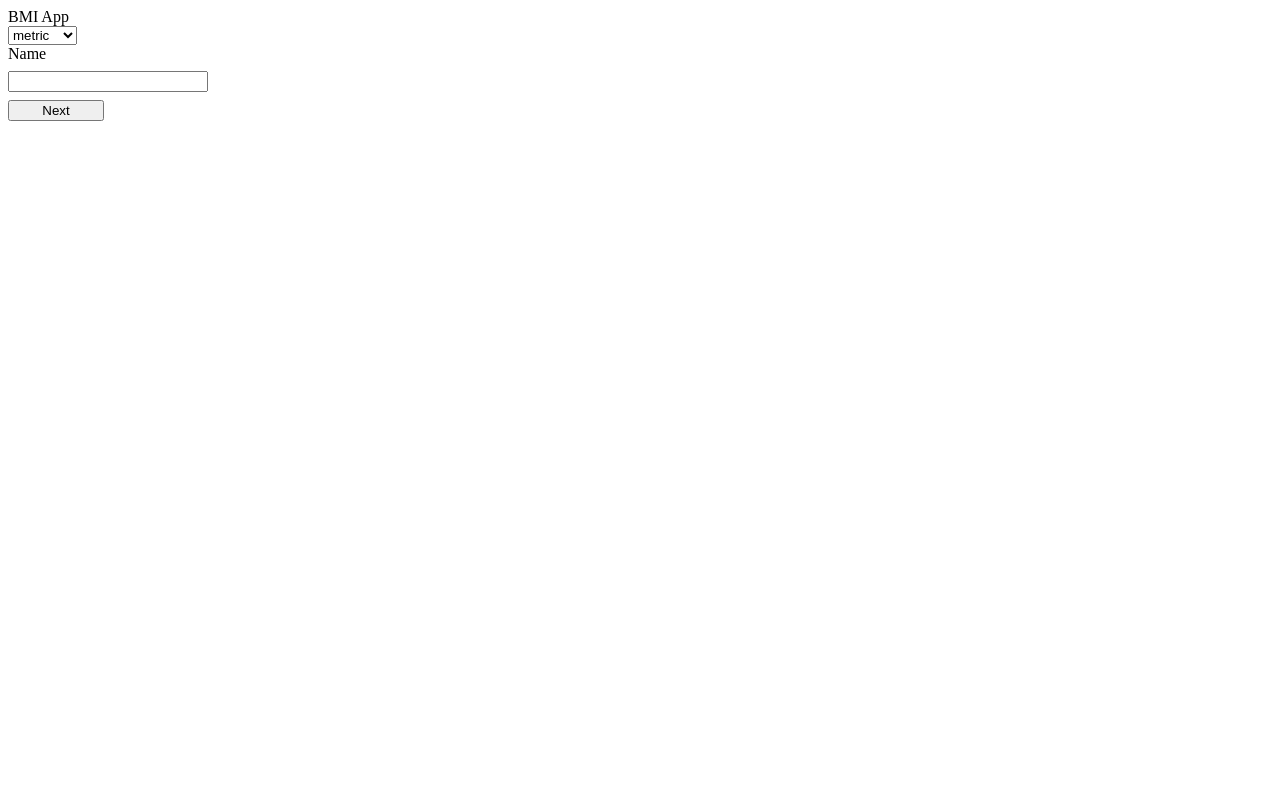
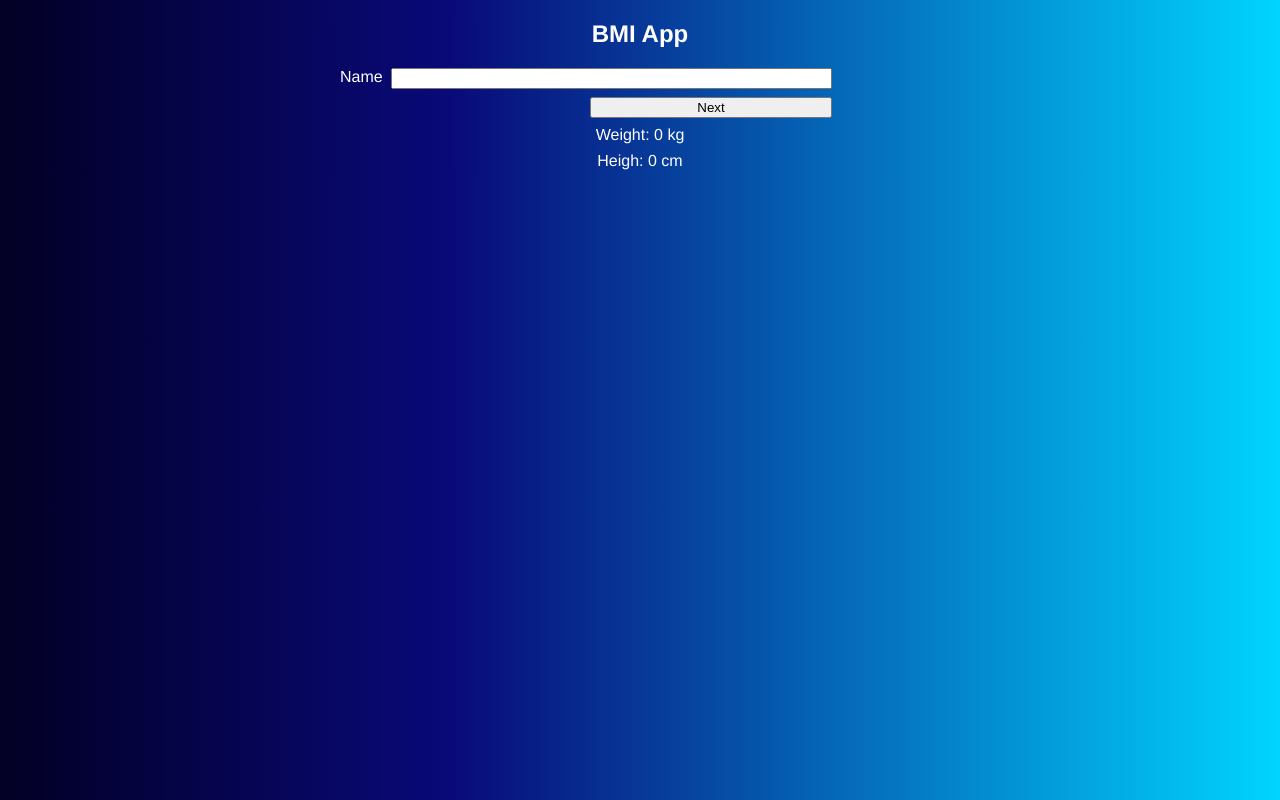
Before and after one commit to sendmenas/BMI-App, a React (Create React App) app: page / in a window 1280 px wide. Built offline with nearby package versions, Linux system fonts and the light colour scheme.

Commit message:
add styles, time tracking, count storage

```diff
--- a/src/components/App/App.css
+++ b/src/components/App/App.css
@@ -0,0 +1,43 @@
+body,
+html {
+  margin: 0;
+  padding: 0;
+  background: rgb(2, 0, 36);
+  background: linear-gradient(
+    90deg,
+    rgba(2, 0, 36, 1) 0%,
+    rgba(9, 9, 121, 1) 35%,
+    rgba(0, 212, 255, 1) 100%
+  );
+  color: white;
+  font-family: "Franklin Gothic Medium", "Arial Narrow", Arial, sans-serif;
+}
+
+.section {
+  padding: 0 80px;
+}
+
+.container {
+  margin: auto;
+  max-width: 600px;
+  display: grid;
+  grid-gap: 8px;
+}
+
+.title {
+  text-align: center;
+}
+
+.form {
+  display: grid;
+  grid-template-columns: 1fr 100px;
+  grid-gap: 8px;
+}
+
+.select {
+  align-self: flex-start;
+}
+
+.message {
+  text-align: center;
+}
--- a/src/components/App/App.tsx
+++ b/src/components/App/App.tsx
@@ -1,9 +1,18 @@
 import logo from "./logo.svg";
 import "./App.css";
-import { useState } from "react";
+import { useState, useEffect } from "react";
 import { Formik, FormikHelpers, Form, Field } from "formik";
 import { InputWrapper } from "../InputWrapper";
-import { calculateBmi, getMessage } from "../../heplers/calculateBmi";
+import { ValuesTable } from "../ValuesTable";
+import {
+  calculateBmi,
+  getMessage,
+  getTimeString,
+  updateVisitCounter,
+  getCount,
+  getHeight,
+  getWeight,
+} from "../../heplers";
 import { FormVals, System } from "./types";
 
 const initialValues = {
@@ -16,10 +25,14 @@ const initialValues = {
 export const App = () => {
   const [step, setStep] = useState(1);
   const [message, setMessage] = useState("");
+  const [time, setTime] = useState(0);
 
-  const handleNext = () => {
-    setStep((step) => step + 1);
-  };
+  useEffect(() => {
+    setTime(Date.now());
+    updateVisitCounter();
+  }, []);
+
+  const handleNext = () => setStep((step) => step + 1);
   const handleBack = () => setStep((step) => step - 1);
   const handleSubmit = (vals: FormVals, actions: FormikHelpers<FormVals>) => {
     const { name, height, weight, system } = vals;
@@ -27,6 +40,12 @@ export const App = () => {
     const bmi = calculateBmi(height, weight, system);
     setMessage(getMessage(name, bmi));
     setStep((step) => step + 1);
+  };
+  const logData = () => {
+    console.table({
+      "Time elapsed": getTimeString((Date.now() - time) / 1000),
+      Visits: getCount(),
+    });
   };
 
   const isFirstStep = step === 1;
@@ -37,20 +56,12 @@ export const App = () => {
   // Galima praplėsti pasirinkimus pridedant lyties, amžiaus pasirinkimus
   return (
     <section className="section">
-      <header>BMI App</header>
-      <main>
+      <h1 className="title">BMI App</h1>
+      <main className="container">
         <Formik initialValues={initialValues} onSubmit={handleSubmit}>
           {({ values, handleChange }) => (
-            <Form>
-              <Field
-                component="select"
-                id="system"
-                name="system"
-                disabled={isFinished ? true : false}
-              >
-                <option value="metric">metric</option>
-                <option value="imperial">imperial</option>
-              </Field>
+            <>
+              <Form className="form">
                 {isFirstStep && (
                   <InputWrapper
                     label="Name"
@@ -63,9 +74,7 @@ export const App = () => {
                 )}
                 {isSecondStep && (
                   <InputWrapper
-                  label={`Weight (${
-                    values.system === System.Metric ? "kg" : "lbs"
-                  })`}
+                    label={`Weight (${getWeight(values.system)})`}
                     name="weight"
                     type="number"
                     value={values.weight}
@@ -76,22 +85,34 @@ export const App = () => {
                 )}
                 {isThirdStep && (
                   <InputWrapper
-                  label={`Height (${
-                    values.system === System.Metric ? "cm" : "inches"
-                  })`}
+                    label={`Height (${getHeight(values.system)})`}
                     name="height"
                     type="number"
                     value={values.height}
                     onBack={handleBack}
-                  onNext={() => console.log("stats")}
+                    onNext={logData}
                     onChange={handleChange}
                     hasSubmit={true}
                   />
                 )}
+                {!isFirstStep && !isFinished && (
+                  <Field
+                    component="select"
+                    id="system"
+                    name="system"
+                    disabled={isFinished ? true : false}
+                    className="select"
+                  >
+                    <option value="metric">metric</option>
+                    <option value="imperial">imperial</option>
+                  </Field>
+                )}
               </Form>
+              {isFinished && <p className="message">{message}</p>}
+              <ValuesTable {...values} />
+            </>
           )}
         </Formik>
-        {isFinished && <p>{message}</p>}
       </main>
     </section>
   );
--- a/src/components/App/index.ts
+++ b/src/components/App/index.ts
@@ -1,2 +1,2 @@
 export { App } from "./App";
-export { System } from "./types";
+export * from "./types";
--- a/src/components/InputWrapper/InputWrapper.css
+++ b/src/components/InputWrapper/InputWrapper.css
@@ -1,10 +1,20 @@
 .input-wrapper {
+  display: grid;
+  grid-template-columns: auto 1fr;
+  grid-gap: 8px;
+}
+
+.cta-block {
+  grid-column: span 2;
   display: grid;
   grid-template-columns: 1fr 1fr;
   grid-gap: 8px;
-  max-width: 200px;
 }
 
-.input-wrapper__input {
-  grid-column: span 2;
+.cta-block__back {
+  grid-column: 1;
 }
+
+.cta-block__next {
+  grid-column: 2;
+}
--- a/src/components/InputWrapper/InputWrapper.tsx
+++ b/src/components/InputWrapper/InputWrapper.tsx
@@ -32,15 +32,21 @@ export const InputWrapper: React.FC<Props> = ({
       onChange={onChange}
       value={value}
     />
+    <div className="cta-block">
       {onBack && (
-      <button onClick={onBack} type="button">
+        <button onClick={onBack} type="button" className="cta-block__back">
           Back
         </button>
       )}
       {onNext && (
-      <button onClick={onNext} type={hasSubmit ? "submit" : "button"}>
+        <button
+          onClick={onNext}
+          type={hasSubmit ? "submit" : "button"}
+          className="cta-block__next"
+        >
           Next
         </button>
       )}
     </div>
+  </div>
 );
--- /dev/null
+++ b/src/components/ValuesTable/ValuesTable.css
@@ -0,0 +1,10 @@
+.data-container {
+  display: grid;
+  grid-gap: 8px;
+}
+
+.data-container__line {
+  margin: 0;
+  padding: 0;
+  text-align: center;
+}
--- /dev/null
+++ b/src/components/ValuesTable/ValuesTable.tsx
@@ -0,0 +1,14 @@
+import { getHeight, getWeight } from "../../heplers";
+import { FormVals } from "../App";
+import "./ValuesTable.css";
+
+export const ValuesTable: React.FC<FormVals> = ({ weight, height, system }) => (
+  <div className="data-container">
+    <p className="data-container__line">
+      Weight: {`${weight} ${getWeight(system)}`}
+    </p>
+    <p className="data-container__line">
+      Heigh: {`${height} ${getHeight(system)}`}
+    </p>
+  </div>
+);
--- /dev/null
+++ b/src/components/ValuesTable/index.ts
@@ -0,0 +1 @@
+export { ValuesTable } from "./ValuesTable";
--- a/src/heplers/calculateBmi.ts
+++ /dev/null
@@ -1,27 +0,0 @@
-import { System } from "../components/App";
-
-/* Naidota formulė, kartu su "nuosprendžiu", yra paimta iš WHO puslapio. Tai šia vietą galima praplėsti taikant ją pagal atskirų šalių metodikas */
-export const calculateBmi = (
-  height: number,
-  weight: number,
-  system: System
-): number => {
-  if (system === System.Metric) {
-    return weight / Math.pow(height / 100, 2);
-  }
-  return (weight * 703) / Math.pow(height, 2);
-};
-
-export const getMessage = (name: string, bmi: number): string => {
-  const statusMap = new Map([
-    [bmi < 18.5, "Underweight"],
-    [bmi >= 18.5 && bmi <= 24.9, "Normal weight"],
-    [bmi >= 25.0 && bmi <= 29.9, "Pre-obesity"],
-    [bmi >= 30.0 && bmi <= 34.9, "Obesity class I"],
-    [bmi >= 35.0 && bmi <= 39.9, "Obesity class II"],
-    [bmi > 40, "Obesity class III"],
-  ]);
-  const status = statusMap.get(true);
-
-  return `${name}, your BMI is ${bmi.toFixed(2)} - ${status}`;
-};
--- /dev/null
+++ b/src/heplers/helpers.ts
@@ -0,0 +1,53 @@
+import { System } from "../components/App";
+
+const storageKey = "count";
+
+/* Naidota formulė, kartu su "nuosprendžiu", yra paimta iš WHO puslapio. Tai šia vietą galima praplėsti taikant ją pagal atskirų šalių metodikas */
+export const calculateBmi = (
+  height: number,
+  weight: number,
+  system: System = System.Metric
+): number => {
+  if (system === System.Metric) {
+    return (weight / Math.pow(height / 100, 2)) | 0;
+  }
+  return ((weight * 703) / Math.pow(height, 2)) | 0;
+};
+
+export const getMessage = (name: string, bmi: number): string => {
+  const statusMap = new Map([
+    [bmi < 18.5, "Underweight"],
+    [bmi >= 18.5 && bmi <= 24.9, "Normal weight"],
+    [bmi >= 25.0 && bmi <= 29.9, "Pre-obesity"],
+    [bmi >= 30.0 && bmi <= 34.9, "Obesity class I"],
+    [bmi >= 35.0 && bmi <= 39.9, "Obesity class II"],
+    [bmi > 40, "Obesity class III"],
+  ]);
+  const status = statusMap.get(true);
+  const visitor = name.length > 0 ? name : "Stranger";
+
+  return `${visitor}, your BMI is ${bmi.toFixed(2)} - ${status}`;
+};
+
+export const getTimeString = (seconds: number): string =>
+  seconds <= 60
+    ? `${seconds.toFixed()}s`
+    : `${(seconds / 60).toFixed()}min ${(seconds % 60).toFixed()}s`;
+
+export const updateVisitCounter = () => {
+  const count = window.localStorage.getItem(storageKey);
+  if (!count) {
+    window.localStorage.setItem(storageKey, "1");
+    return;
+  }
+  const updatedCount = (parseInt(count) + 1).toString();
+  window.localStorage.setItem(storageKey, updatedCount);
+};
+
+export const getCount = () => window.localStorage.getItem(storageKey);
+
+export const getWeight = (system: System) =>
+  system === System.Metric ? "kg" : "lbs";
+
+export const getHeight = (system: System) =>
+  system === System.Metric ? "cm" : "inches";
--- /dev/null
+++ b/src/heplers/index.ts
@@ -0,0 +1 @@
+export * from "./helpers";
```
Lines whose indentation alone changed are shown as unchanged.
